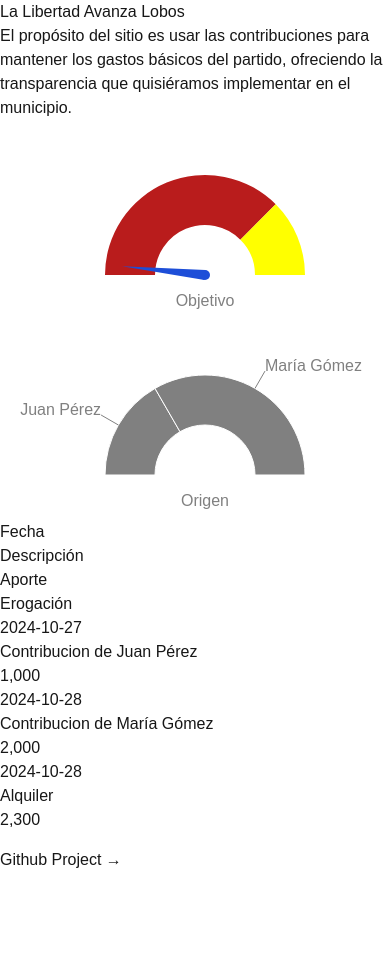
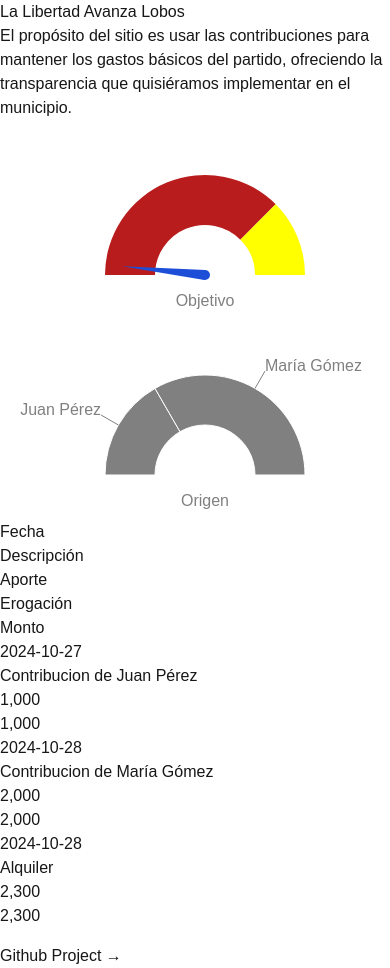
Before and after one commit to andrescastiglia/llalobos, a Next.js app: page / in a window 390 px wide. Before the commit the page ends 872 px from the top, so only its background shows below. Built offline with nearby package versions, Linux system fonts and the light colour scheme.

Commit message:
fix: responsive

```diff
--- a/src/app/header.tsx
+++ b/src/app/header.tsx
@@ -1,7 +1,7 @@
 export default function header() {
   return (
     <header>
-      <h1 className="text-4xl font-bold text-center sm:text-left">
+      <h1 className="text-3xl font-bold text-center sm:text-left break-words">
         La Libertad Avanza <span className="text-sm">Lobos</span>
       </h1>
       <p className="text-center sm:text-left">
--- a/src/app/page.tsx
+++ b/src/app/page.tsx
@@ -5,7 +5,7 @@ import Main from "./main";
 
 export default function Home() {
   return (
-    <div className="grid grid-rows-[20px_1fr_20px] items-center justify-items-center min-h-screen p-8 pb-20 gap-16 sm:p-20 font-[family-name:var(--font-geist-sans)]">
+    <div className="grid grid-rows-[auto_1fr_10px] items-center justify-items-center min-h-screen p-4 pb-20 gap-4 sm:p-10 font-[family-name:var(--font-geist-sans)]">
       <Header />
       <Main />
       <Footer />
--- a/src/components/ledger.tsx
+++ b/src/components/ledger.tsx
@@ -7,24 +7,32 @@ interface LedgerPageProps {
 
 export const Ledger: React.FC<LedgerPageProps> = ({ ledger }) => {
   return (
-    <div className="max-w-4xl mx-auto p-8 relative">
-      <div className="bg-transparent p-4">
-        <div className="grid grid-cols-4 font-bold text-lg pb-2 border-b border-gray-500">
-          <div>Fecha</div>
-          <div>Descripción</div>
-          <div className="text-right">Aporte</div>
-          <div className="text-right">Erogación</div>
+<div className="max-w-4xl mx-auto p-1 relative">
+  <div className="bg-transparent p-1">
+    <div className="grid grid-cols-2 sm:grid-cols-4 font-bold text-base sm:text-lg pb-1 border-b border-gray-500 break-words">
+      <div className="hidden sm:block px-2 py-1">Fecha</div>
+      <div className="px-2 py-1">Descripción</div>
+      <div className="hidden sm:block px-2 py-1 text-right">Aporte</div>
+      <div className="hidden sm:block px-2 py-1 text-right">Erogación</div>
+      <div className="sm:hidden px-2 py-1 text-right">Monto</div>
     </div>
 
     {ledger.map((journal) => (
-          <div key={journal.id} className="grid grid-cols-4 items-center py-2">
-            <div>{journal.date}</div>
-            <div>{journal.description}</div>
-            <div className="text-right text-blue-700">
+      <div key={journal.id} className="grid grid-cols-2 sm:grid-cols-4 items-center pb-1 text-sm break-words">
+        <div className="hidden sm:block px-2 py-1">{journal.date}</div>
+        <div className="px-2 py-1 truncate">{journal.description}</div>
+        <div className="hidden sm:block px-2 py-1 text-right text-blue-700">
           {journal.amount >= 0 ? journal.amount.toLocaleString() : ""}
         </div>
-            <div className="text-right text-red-700">
+        <div className="hidden sm:block px-2 py-1 text-right text-red-700">
           {journal.amount < 0 ? Math.abs(journal.amount).toLocaleString() : ""}
+        </div>
+        <div className="sm:hidden px-2 py-1 text-right">
+          {journal.amount >= 0 ? (
+            <span className="text-blue-700">{journal.amount.toLocaleString()}</span>
+          ) : (
+            <span className="text-red-700">{Math.abs(journal.amount).toLocaleString()}</span>
+          )}
         </div>
       </div>
     ))}
```
Lines whose indentation alone changed are shown as unchanged.
